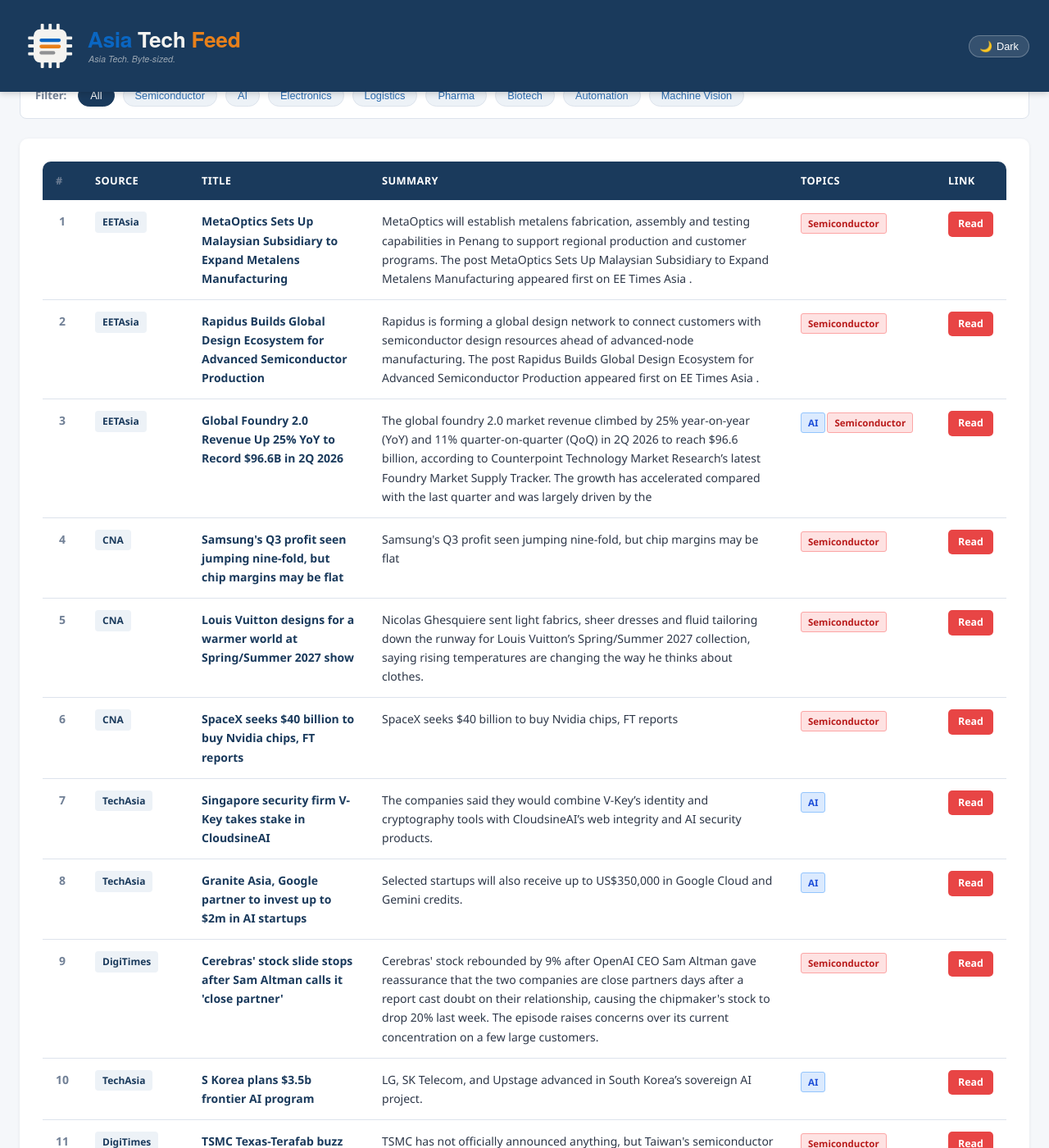
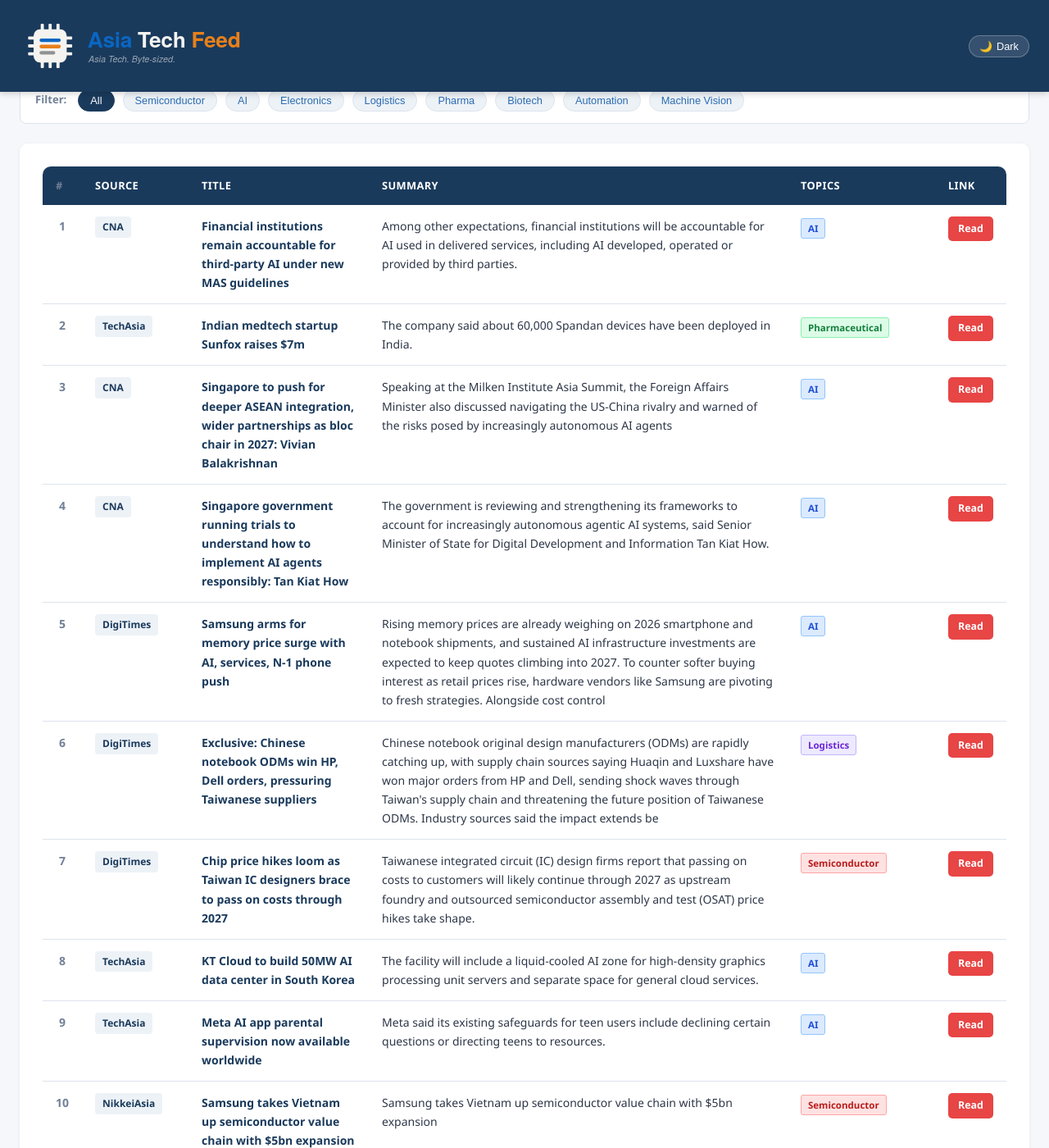
Before and after one commit to asiatechfeed/Asia-Tech-Feed, a Jekyll site: the page built from _posts/2026-10-07-asia-tech-news-digest.md, in a window 1280 px wide and 1400 px high, scrolled down 655 px. Shown: the whole window at 82% size. Built offline with Jekyll 4.4.1, drawn with Linux system fonts in a browser that asks for light colours; a script that is not in the unit is left out; some of the changed text lies outside the part shown.

Commit message:
📰 News digest 2026-10-07 (12 articles)

```diff
--- a/_posts/2026-10-07-asia-tech-news-digest.md
+++ b/_posts/2026-10-07-asia-tech-news-digest.md
@@ -1,16 +1,16 @@
 ---
 layout: post
 title: "Asia Tech News Digest - October 07, 2026"
-date: 2026-10-07 08:01:34 +0800
-articles_count: 15
-sources_count: 5
-sources: ["CNA", "DigiTimes", "EETAsia", "NikkeiAsia", "TechAsia"]
+date: 2026-10-07 13:34:35 +0800
+articles_count: 12
+sources_count: 4
+sources: ["CNA", "DigiTimes", "NikkeiAsia", "TechAsia"]
 csv_file: /assets/data/news-2026-10-07.tsv
-featured_title: "MetaOptics Sets Up Malaysian Subsidiary to Expand Metalens Manufacturing"
-featured_url: "https://www.eetasia.com/metaoptics-sets-up-malaysian-subsidiary-to-expand-metalens-manufacturing/"
-featured_source: "EETAsia"
-featured_summary: "MetaOptics will establish metalens fabrication, assembly and testing capabilities in Penang to support regional production and customer programs. The post MetaOptics Sets Up Malaysian Subsidiary to Expand Metalens Manufacturing appeared first on EE Times Asia ."
-featured_image: ""
+featured_title: "Financial institutions remain accountable for third-party AI under new MAS guidelines"
+featured_url: "https://www.channelnewsasia.com/singapore/financial-institutions-ai-guidelines-mas-third-party-tools-6438406"
+featured_source: "CNA"
+featured_summary: "Among other expectations, financial institutions will be accountable for AI used in delivered services, including AI developed, operated or provided by third parties."
+featured_image: "https://dam.mediacorp.sg/image/upload/s--LADVTESN--/c_crop,h_900,w_1600,x_0,y_78/c_fill,g_auto,h_676,w_1200/fl_relative,g_south_east,l_mediacorp:cna:watermark:2021-08:cna,w_0.1/f_auto,q_auto/v1/mediacorp/cna/image/2026/02/13/img_1474.jpg?itok=2ngfeiOh"
 ---
 
 <table class="news-table">
@@ -27,123 +27,99 @@ featured_image: ""
 <tbody>
 <tr>
   <td class="col-num">1</td>
-  <td class="col-source"><span class="source-badge">EETAsia</span></td>
-  <td class="col-title"><span class="article-title">MetaOptics Sets Up Malaysian Subsidiary to Expand Metalens Manufacturing</span></td>
-  <td class="col-summary">MetaOptics will establish metalens fabrication, assembly and testing capabilities in Penang to support regional production and customer programs. The post MetaOptics Sets Up Malaysian Subsidiary to Expand Metalens Manufacturing appeared first on EE Times Asia .</td>
-  <td class="col-tags"><span class="tag semi">Semiconductor</span></td>
-  <td class="col-link"><a class="btn-link" href="https://www.eetasia.com/metaoptics-sets-up-malaysian-subsidiary-to-expand-metalens-manufacturing/" target="_blank" rel="noopener">Read</a></td>
+  <td class="col-source"><span class="source-badge">CNA</span></td>
+  <td class="col-title"><span class="article-title">Financial institutions remain accountable for third-party AI under new MAS guidelines</span></td>
+  <td class="col-summary">Among other expectations, financial institutions will be accountable for AI used in delivered services, including AI developed, operated or provided by third parties.</td>
+  <td class="col-tags"><span class="tag ai">AI</span></td>
+  <td class="col-link"><a class="btn-link" href="https://www.channelnewsasia.com/singapore/financial-institutions-ai-guidelines-mas-third-party-tools-6438406" target="_blank" rel="noopener">Read</a></td>
 </tr>
 <tr>
   <td class="col-num">2</td>
-  <td class="col-source"><span class="source-badge">EETAsia</span></td>
-  <td class="col-title"><span class="article-title">Rapidus Builds Global Design Ecosystem for Advanced Semiconductor Production</span></td>
-  <td class="col-summary">Rapidus is forming a global design network to connect customers with semiconductor design resources ahead of advanced-node manufacturing. The post Rapidus Builds Global Design Ecosystem for Advanced Semiconductor Production appeared first on EE Times Asia .</td>
-  <td class="col-tags"><span class="tag semi">Semiconductor</span></td>
-  <td class="col-link"><a class="btn-link" href="https://www.eetasia.com/rapidus-builds-global-design-ecosystem-for-advanced-semiconductor-production/" target="_blank" rel="noopener">Read</a></td>
+  <td class="col-source"><span class="source-badge">TechAsia</span></td>
+  <td class="col-title"><span class="article-title">Indian medtech startup Sunfox raises $7m</span></td>
+  <td class="col-summary">The company said about 60,000 Spandan devices have been deployed in India.</td>
+  <td class="col-tags"><span class="tag bio">Pharmaceutical</span></td>
+  <td class="col-link"><a class="btn-link" href="https://www.techinasia.com/endowus-ceo-gregory-van-optimistic-profitability" target="_blank" rel="noopener">Read</a></td>
 </tr>
 <tr>
   <td class="col-num">3</td>
-  <td class="col-source"><span class="source-badge">EETAsia</span></td>
-  <td class="col-title"><span class="article-title">Global Foundry 2.0 Revenue Up 25% YoY to Record $96.6B in 2Q 2026</span></td>
-  <td class="col-summary">The global foundry 2.0 market revenue climbed by 25% year-on-year (YoY) and 11% quarter-on-quarter (QoQ) in 2Q 2026 to reach $96.6 billion, according to Counterpoint Technology Market Research’s latest Foundry Market Supply Tracker. The growth has accelerated compared with the last quarter and was largely driven by the</td>
-  <td class="col-tags"><span class="tag ai">AI</span><span class="tag semi">Semiconductor</span></td>
-  <td class="col-link"><a class="btn-link" href="https://www.eetasia.com/global-foundry-2-0-revenue-up-25-yoy-to-record-96-6b-in-2q-2026/" target="_blank" rel="noopener">Read</a></td>
+  <td class="col-source"><span class="source-badge">CNA</span></td>
+  <td class="col-title"><span class="article-title">Singapore to push for deeper ASEAN integration, wider partnerships as bloc chair in 2027: Vivian Balakrishnan</span></td>
+  <td class="col-summary">Speaking at the Milken Institute Asia Summit, the Foreign Affairs Minister also discussed navigating the US-China rivalry and warned of the risks posed by increasingly autonomous AI agents</td>
+  <td class="col-tags"><span class="tag ai">AI</span></td>
+  <td class="col-link"><a class="btn-link" href="https://www.channelnewsasia.com/cna/vivian-balakrishnan-milken-asean-integration-chair-ai-agents-6437041" target="_blank" rel="noopener">Read</a></td>
 </tr>
 <tr>
   <td class="col-num">4</td>
   <td class="col-source"><span class="source-badge">CNA</span></td>
-  <td class="col-title"><span class="article-title">Samsung's Q3 profit seen jumping nine-fold, but chip margins may be flat</span></td>
-  <td class="col-summary">Samsung's Q3 profit seen jumping nine-fold, but chip margins may be flat</td>
-  <td class="col-tags"><span class="tag semi">Semiconductor</span></td>
-  <td class="col-link"><a class="btn-link" href="https://www.channelnewsasia.com/business/samsungs-q3-profit-seen-jumping-nine-fold-chip-margins-may-be-flat-6437796" target="_blank" rel="noopener">Read</a></td>
+  <td class="col-title"><span class="article-title">Singapore government running trials to understand how to implement AI agents responsibly: Tan Kiat How</span></td>
+  <td class="col-summary">The government is reviewing and strengthening its frameworks to account for increasingly autonomous agentic AI systems, said Senior Minister of State for Digital Development and Information Tan Kiat How.</td>
+  <td class="col-tags"><span class="tag ai">AI</span></td>
+  <td class="col-link"><a class="btn-link" href="https://www.channelnewsasia.com/singapore/ai-agents-safety-mddi-tan-kiat-how-parliament-6438106" target="_blank" rel="noopener">Read</a></td>
 </tr>
 <tr>
   <td class="col-num">5</td>
-  <td class="col-source"><span class="source-badge">CNA</span></td>
-  <td class="col-title"><span class="article-title">Louis Vuitton designs for a warmer world at Spring/Summer 2027 show</span></td>
-  <td class="col-summary">Nicolas Ghesquiere sent light fabrics, sheer dresses and fluid tailoring down the runway for Louis Vuitton’s Spring/Summer 2027 collection, saying rising temperatures are changing the way he thinks about clothes.</td>
-  <td class="col-tags"><span class="tag semi">Semiconductor</span></td>
-  <td class="col-link"><a class="btn-link" href="https://www.channelnewsasia.com/obsessions/louis-vuitton-spring-summer-2027-collection-nicolas-ghesquiere-6437621" target="_blank" rel="noopener">Read</a></td>
+  <td class="col-source"><span class="source-badge">DigiTimes</span></td>
+  <td class="col-title"><span class="article-title">Samsung arms for memory price surge with AI, services, N-1 phone push</span></td>
+  <td class="col-summary">Rising memory prices are already weighing on 2026 smartphone and notebook shipments, and sustained AI infrastructure investments are expected to keep quotes climbing into 2027. To counter softer buying interest as retail prices rise, hardware vendors like Samsung are pivoting to fresh strategies. Alongside cost control</td>
+  <td class="col-tags"><span class="tag ai">AI</span></td>
+  <td class="col-link"><a class="btn-link" href="https://www.digitimes.com/news/a20261007PD225/samsung-smartphone-price-cost-2026.html" target="_blank" rel="noopener">Read</a></td>
 </tr>
 <tr>
   <td class="col-num">6</td>
-  <td class="col-source"><span class="source-badge">CNA</span></td>
-  <td class="col-title"><span class="article-title">SpaceX seeks $40 billion to buy Nvidia chips, FT reports</span></td>
-  <td class="col-summary">SpaceX seeks $40 billion to buy Nvidia chips, FT reports</td>
-  <td class="col-tags"><span class="tag semi">Semiconductor</span></td>
-  <td class="col-link"><a class="btn-link" href="https://www.channelnewsasia.com/business/spacex-seeks-40-billion-buy-nvidia-chips-ft-reports-6437756" target="_blank" rel="noopener">Read</a></td>
+  <td class="col-source"><span class="source-badge">DigiTimes</span></td>
+  <td class="col-title"><span class="article-title">Exclusive: Chinese notebook ODMs win HP, Dell orders, pressuring Taiwanese suppliers</span></td>
+  <td class="col-summary">Chinese notebook original design manufacturers (ODMs) are rapidly catching up, with supply chain sources saying Huaqin and Luxshare have won major orders from HP and Dell, sending shock waves through Taiwan's supply chain and threatening the future position of Taiwanese ODMs. Industry sources said the impact extends be</td>
+  <td class="col-tags"><span class="tag logis">Logistics</span></td>
+  <td class="col-link"><a class="btn-link" href="https://www.digitimes.com/news/a20261007PD217/hp-dell-supply-chain-huaqin-revenue.html" target="_blank" rel="noopener">Read</a></td>
 </tr>
 <tr>
   <td class="col-num">7</td>
-  <td class="col-source"><span class="source-badge">TechAsia</span></td>
-  <td class="col-title"><span class="article-title">Singapore security firm V-Key takes stake in CloudsineAI</span></td>
-  <td class="col-summary">The companies said they would combine V-Key’s identity and cryptography tools with CloudsineAI’s web integrity and AI security products.</td>
-  <td class="col-tags"><span class="tag ai">AI</span></td>
-  <td class="col-link"><a class="btn-link" href="https://www.techinasia.com/singapores-tower-capital-asia-takes-majority-stake-in-v-key" target="_blank" rel="noopener">Read</a></td>
+  <td class="col-source"><span class="source-badge">DigiTimes</span></td>
+  <td class="col-title"><span class="article-title">Chip price hikes loom as Taiwan IC designers brace to pass on costs through 2027</span></td>
+  <td class="col-summary">Taiwanese integrated circuit (IC) design firms report that passing on costs to customers will likely continue through 2027 as upstream foundry and outsourced semiconductor assembly and test (OSAT) price hikes take shape.</td>
+  <td class="col-tags"><span class="tag semi">Semiconductor</span></td>
+  <td class="col-link"><a class="btn-link" href="https://www.digitimes.com/news/a20261007PD224/2027-price-ic-design-2026-design.html" target="_blank" rel="noopener">Read</a></td>
 </tr>
 <tr>
   <td class="col-num">8</td>
   <td class="col-source"><span class="source-badge">TechAsia</span></td>
-  <td class="col-title"><span class="article-title">Granite Asia, Google partner to invest up to $2m in AI startups</span></td>
-  <td class="col-summary">Selected startups will also receive up to US$350,000 in Google Cloud and Gemini credits.</td>
+  <td class="col-title"><span class="article-title">KT Cloud to build 50MW AI data center in South Korea</span></td>
+  <td class="col-summary">The facility will include a liquid-cooled AI zone for high-density graphics processing unit servers and separate space for general cloud services.</td>
   <td class="col-tags"><span class="tag ai">AI</span></td>
-  <td class="col-link"><a class="btn-link" href="https://www.techinasia.com/dbs-granite-asia-launch-110m-ai-ipo-fund-for-asian-firms" target="_blank" rel="noopener">Read</a></td>
+  <td class="col-link"><a class="btn-link" href="https://www.techinasia.com/south-koreas-kt-microsoft-launch-enterprise-ai-hub" target="_blank" rel="noopener">Read</a></td>
 </tr>
 <tr>
   <td class="col-num">9</td>
-  <td class="col-source"><span class="source-badge">DigiTimes</span></td>
-  <td class="col-title"><span class="article-title">Cerebras' stock slide stops after Sam Altman calls it 'close partner'</span></td>
-  <td class="col-summary">Cerebras' stock rebounded by 9% after OpenAI CEO Sam Altman gave reassurance that the two companies are close partners days after a report cast doubt on their relationship, causing the chipmaker's stock to drop 20% last week. The episode raises concerns over its current concentration on a few large customers.</td>
-  <td class="col-tags"><span class="tag semi">Semiconductor</span></td>
-  <td class="col-link"><a class="btn-link" href="https://www.digitimes.com/news/a20261006VL221/cerebras-sam-altman-chips-openai-ceo.html" target="_blank" rel="noopener">Read</a></td>
+  <td class="col-source"><span class="source-badge">TechAsia</span></td>
+  <td class="col-title"><span class="article-title">Meta AI app parental supervision now available worldwide</span></td>
+  <td class="col-summary">Meta said its existing safeguards for teen users include declining certain questions or directing teens to resources.</td>
+  <td class="col-tags"><span class="tag ai">AI</span></td>
+  <td class="col-link"><a class="btn-link" href="https://www.techinasia.com/meta-introduces-meta-one-subscription-across-its-apps" target="_blank" rel="noopener">Read</a></td>
 </tr>
 <tr>
   <td class="col-num">10</td>
-  <td class="col-source"><span class="source-badge">TechAsia</span></td>
-  <td class="col-title"><span class="article-title">S Korea plans $3.5b frontier AI program</span></td>
-  <td class="col-summary">LG, SK Telecom, and Upstage advanced in South Korea’s sovereign AI project.</td>
-  <td class="col-tags"><span class="tag ai">AI</span></td>
-  <td class="col-link"><a class="btn-link" href="https://www.techinasia.com/sk-telecom-partners-defense-ministry-military-ai" target="_blank" rel="noopener">Read</a></td>
+  <td class="col-source"><span class="source-badge">NikkeiAsia</span></td>
+  <td class="col-title"><span class="article-title">Samsung takes Vietnam up semiconductor value chain with $5bn expansion</span></td>
+  <td class="col-summary">Samsung takes Vietnam up semiconductor value chain with $5bn expansion</td>
+  <td class="col-tags"><span class="tag semi">Semiconductor</span></td>
+  <td class="col-link"><a class="btn-link" href="https://asia.nikkei.com/business/tech/semiconductors/samsung-takes-vietnam-up-semiconductor-value-chain-with-5bn-expansion" target="_blank" rel="noopener">Read</a></td>
 </tr>
 <tr>
   <td class="col-num">11</td>
-  <td class="col-source"><span class="source-badge">DigiTimes</span></td>
-  <td class="col-title"><span class="article-title">TSMC Texas-Terafab buzz drives Taiwan contractors to move fast</span></td>
-  <td class="col-summary">TSMC has not officially announced anything, but Taiwan's semiconductor facility engineering supply chain is already rushing to Texas after reports that the company is discussing a collaboration with Elon Musk's "Terafab" plan. DYC chairman Chung-Ping Hsieh said his company only received the news last week and has alrea</td>
-  <td class="col-tags"><span class="tag semi">Semiconductor</span><span class="tag logis">Logistics</span></td>
-  <td class="col-link"><a class="btn-link" href="https://www.digitimes.com/news/a20261006PD236/tsmc-texas-supply-chain-taiwan.html" target="_blank" rel="noopener">Read</a></td>
+  <td class="col-source"><span class="source-badge">NikkeiAsia</span></td>
+  <td class="col-title"><span class="article-title">Tokyo Electron poised to log record profit on AI momentum: CFO</span></td>
+  <td class="col-summary">Tokyo Electron poised to log record profit on AI momentum: CFO</td>
+  <td class="col-tags"><span class="tag ai">AI</span></td>
+  <td class="col-link"><a class="btn-link" href="https://asia.nikkei.com/business/tech/semiconductors/tokyo-electron-poised-to-log-record-profit-on-ai-momentum-cfo" target="_blank" rel="noopener">Read</a></td>
 </tr>
 <tr>
   <td class="col-num">12</td>
-  <td class="col-source"><span class="source-badge">DigiTimes</span></td>
-  <td class="col-title"><span class="article-title">LG lands 5GW North American data center cooling deal</span></td>
-  <td class="col-summary">LG Electronics has signed a long-term agreement to supply chillers for data center projects totaling more than 5GW of capacity in the US and Canada, giving the South Korean company greater visibility into future demand as it expands its North American cooling business.</td>
-  <td class="col-tags"><span class="tag semi">Electronics</span></td>
-  <td class="col-link"><a class="btn-link" href="https://www.digitimes.com/news/a20261006VL220/lg-electronics-data-center-cooling-capacity.html" target="_blank" rel="noopener">Read</a></td>
-</tr>
-<tr>
-  <td class="col-num">13</td>
   <td class="col-source"><span class="source-badge">NikkeiAsia</span></td>
-  <td class="col-title"><span class="article-title">Can India turn AI disruption into job growth?</span></td>
-  <td class="col-summary">Can India turn AI disruption into job growth?</td>
+  <td class="col-title"><span class="article-title">China's DeepSeek, peers launch 16 AI models in month despite Anthropic warning</span></td>
+  <td class="col-summary">China's DeepSeek, peers launch 16 AI models in month despite Anthropic warning</td>
   <td class="col-tags"><span class="tag ai">AI</span></td>
-  <td class="col-link"><a class="btn-link" href="https://asia.nikkei.com/opinion/can-india-turn-ai-disruption-into-job-growth" target="_blank" rel="noopener">Read</a></td>
-</tr>
-<tr>
-  <td class="col-num">14</td>
-  <td class="col-source"><span class="source-badge">NikkeiAsia</span></td>
-  <td class="col-title"><span class="article-title">TSMC and other Taiwan players boost AI spending in US, Southeast Asia</span></td>
-  <td class="col-summary">TSMC and other Taiwan players boost AI spending in US, Southeast Asia</td>
-  <td class="col-tags"><span class="tag ai">AI</span></td>
-  <td class="col-link"><a class="btn-link" href="https://asia.nikkei.com/business/business-trends/tsmc-and-other-taiwan-players-boost-ai-spending-in-us-southeast-asia" target="_blank" rel="noopener">Read</a></td>
-</tr>
-<tr>
-  <td class="col-num">15</td>
-  <td class="col-source"><span class="source-badge">NikkeiAsia</span></td>
-  <td class="col-title"><span class="article-title">Towa plans chipmaking tool plant for Japanese supply chain: CEO</span></td>
-  <td class="col-summary">Towa plans chipmaking tool plant for Japanese supply chain: CEO</td>
-  <td class="col-tags"><span class="tag semi">Semiconductor</span><span class="tag logis">Logistics</span></td>
-  <td class="col-link"><a class="btn-link" href="https://asia.nikkei.com/business/tech/semiconductors/towa-plans-chipmaking-tool-plant-for-japanese-supply-chain-ceo" target="_blank" rel="noopener">Read</a></td>
+  <td class="col-link"><a class="btn-link" href="https://asia.nikkei.com/business/technology/artificial-intelligence/china-s-deepseek-peers-launch-16-ai-models-in-month-despite-anthropic-warning" target="_blank" rel="noopener">Read</a></td>
 </tr>
 </tbody>
 </table>
```
Also changed, not shown: _data/seen_urls.json (+13 -1 lines), _digest_meta.json (+21 -22 lines), assets/data/news-2026-10-07.tsv (+12 -15 lines), assets/data/search-index.json.
